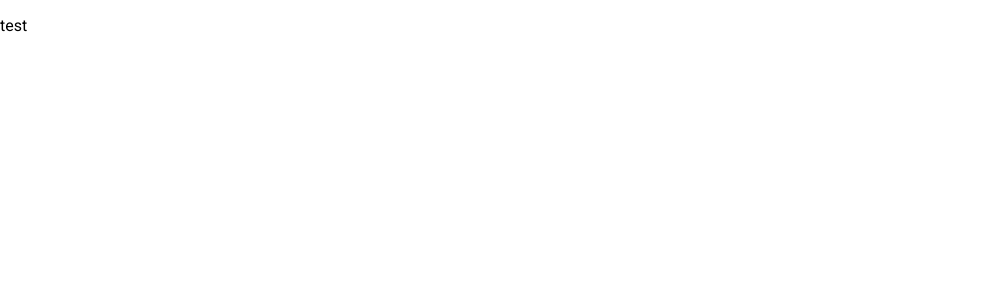
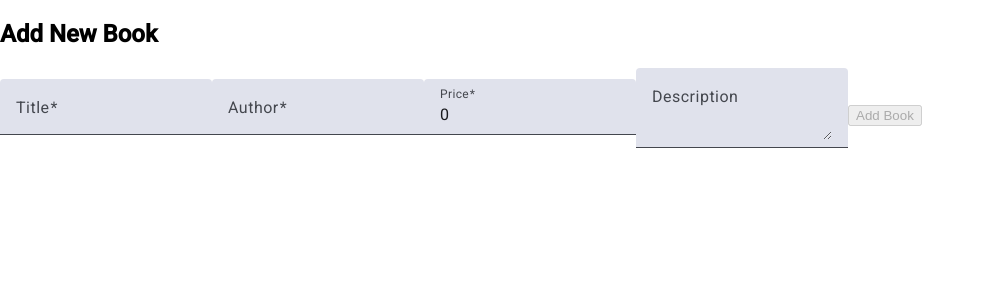
Before and after one commit to Achraftraf/bookstore-frontend, an Angular app in the folder bookstore-frontend/: page /books/add in a window 1280 px wide. Shown: the top 300 px of the page, without its empty margins (0-985 px from the left). Built offline with nearby package versions, Linux system fonts and the light colour scheme.

Commit message:
i was able to handle the requests from the front end to the backend also i created the form to handle post method

```diff
--- a/bookstore-frontend/angular.json
+++ b/bookstore-frontend/angular.json
@@ -27,7 +27,7 @@
               }
             ],
             "styles": [
-              "@angular/material/prebuilt-themes/azure-blue.css",
+              "src/custom-theme.scss",
               "src/styles.css"
             ],
             "scripts": [],
--- a/bookstore-frontend/package.json
+++ b/bookstore-frontend/package.json
@@ -22,6 +22,7 @@
     "@angular/platform-server": "^19.2.0",
     "@angular/router": "^19.2.0",
     "@angular/ssr": "^19.2.1",
+    "axios": "^1.8.2",
     "bootstrap": "^5.3.3",
     "express": "^4.18.2",
     "rxjs": "~7.8.0",
--- a/bookstore-frontend/src/app/components/book-form/book-form.component.html
+++ b/bookstore-frontend/src/app/components/book-form/book-form.component.html
@@ -1 +1,27 @@
-<p>test</p>
+<div class="book-form-container">
+    <h2 *ngIf="!book.id">Add New Book</h2>
+    <h2 *ngIf="book.id">Edit Book</h2>
+    <form (ngSubmit)="onSubmit(bookForm)" #bookForm="ngForm">
+      <mat-form-field appearance="fill">
+        <mat-label>Title</mat-label>
+        <input matInput type="text" name="title" [(ngModel)]="book.title" required minlength="1" maxlength="100">
+      </mat-form-field>
+
+      <mat-form-field appearance="fill">
+        <mat-label>Author</mat-label>
+        <input matInput type="text" name="author" [(ngModel)]="book.author" required minlength="1" maxlength="100">
+      </mat-form-field>
+
+      <mat-form-field appearance="fill">
+        <mat-label>Price</mat-label>
+        <input matInput type="number" name="price" [(ngModel)]="book.price" required min="0">
+      </mat-form-field>
+
+      <mat-form-field appearance="fill">
+        <mat-label>Description</mat-label>
+        <textarea matInput name="description" [(ngModel)]="book.description" maxlength="500"></textarea>
+      </mat-form-field>
+
+      <button mat-raised-button color="primary" type="submit" [disabled]="!bookForm.valid">{{ book.id ? 'Update' : 'Add' }} Book</button>
+    </form>
+  </div>
--- a/bookstore-frontend/src/app/components/book-form/book-form.component.ts
+++ b/bookstore-frontend/src/app/components/book-form/book-form.component.ts
@@ -1,11 +1,57 @@
 import { Component } from '@angular/core';
+import { CommonModule } from '@angular/common';
+import { FormsModule, NgForm } from '@angular/forms';
+import { MatFormFieldModule } from '@angular/material/form-field';
+import { MatInputModule } from '@angular/material/input';
+import { BookService, Book } from '../../services/book.service';  // Import BookService and Book interface
 
 @Component({
   selector: 'app-book-form',
-  imports: [],
+  standalone: true,
+  imports: [
+    CommonModule,
+    FormsModule,
+    MatFormFieldModule,
+    MatInputModule,
+  ],
   templateUrl: './book-form.component.html',
-  styleUrl: './book-form.component.css'
 })
 export class BookFormComponent {
+  book: Book = { id: undefined, title: '', author: '', price: 0, description: '' };  // Book object initialized
 
+  constructor(private bookService: BookService) {}
+
+  // Method to handle form submission
+  onSubmit(form: NgForm) {
+    if (form.valid) {
+      // Check if it's an existing book or a new book
+      if (this.book.id) {
+        // If the book has an id, update the book
+        this.bookService.updateBook(this.book).subscribe(
+          (updatedBook) => {
+            console.log('Book updated successfully', updatedBook);
+            // You can redirect or show a success message here
+          },
+          (error) => {
+            console.error('Error updating book', error);
+            // Show an error message if the update fails
+          }
+        );
+      } else {
+        // If the book doesn't have an id, add a new book
+        this.bookService.addBook(this.book).subscribe(
+          (newBook) => {
+            console.log('Book added successfully', newBook);
+            // You can redirect or show a success message here
+          },
+          (error) => {
+            console.error('Error adding book', error);
+            // Show an error message if the add fails
+          }
+        );
+      }
+    } else {
+      console.log('Form is not valid');
+    }
+  }
 }
--- a/bookstore-frontend/src/app/components/book-list/book-list.component.html
+++ b/bookstore-frontend/src/app/components/book-list/book-list.component.html
@@ -1 +1,35 @@
-<p>book-list works!</p>
+<!-- book-list.component.html -->
+<div class="book-list-container">
+    <h2>Book List</h2>
+    <table mat-table [dataSource]="books" class="mat-elevation-z8">
+      <ng-container matColumnDef="title">
+        <th mat-header-cell *matHeaderCellDef> Title </th>
+        <td mat-cell *matCellDef="let book"> {{ book.title }} </td>
+      </ng-container>
+
+      <ng-container matColumnDef="author">
+        <th mat-header-cell *matHeaderCellDef> Author </th>
+        <td mat-cell *matCellDef="let book"> {{ book.author }} </td>
+      </ng-container>
+
+      <ng-container matColumnDef="price">
+        <th mat-header-cell *matHeaderCellDef> Price </th>
+        <td mat-cell *matCellDef="let book"> ${{ book.price }} </td>
+      </ng-container>
+
+      <ng-container matColumnDef="actions">
+        <th mat-header-cell *matHeaderCellDef> Actions </th>
+        <td mat-cell *matCellDef="let book">
+          <button mat-icon-button color="accent" (click)="editBook(book)">
+            <mat-icon>edit</mat-icon>
+          </button>
+          <button mat-icon-button color="warn" (click)="deleteBook(book.id)">
+            <mat-icon>delete</mat-icon>
+          </button>
+        </td>
+      </ng-container>
+
+      <tr mat-header-row *matHeaderRowDef="['title', 'author', 'price', 'actions']"></tr>
+      <tr mat-row *matRowDef="let row; columns: ['title', 'author', 'price', 'actions'];"></tr>
+    </table>
+  </div>
--- a/bookstore-frontend/src/app/services/book.service.ts
+++ b/bookstore-frontend/src/app/services/book.service.ts
@@ -1,9 +1,77 @@
 import { Injectable } from '@angular/core';
+import axios from 'axios';  // Import axios
+import { Observable } from 'rxjs';
+
+export interface Book {
+  id?: number;
+  title: string;
+  author: string;
+  price: number;
+  description?: string;
+}
 
 @Injectable({
   providedIn: 'root'
 })
 export class BookService {
+  private apiUrl = 'http://localhost:8080/api/books';  // Your backend API URL
 
-  constructor() { }
+  // Replace the HttpClient with axios
+  constructor() {}
+
+  // Get all books
+  getBooks(): Observable<Book[]> {
+    return new Observable(observer => {
+      axios.get<Book[]>(this.apiUrl)
+        .then(response => {
+          observer.next(response.data);
+          observer.complete();
+        })
+        .catch(error => {
+          observer.error(error);
+        });
+    });
+  }
+
+  // Add a new book
+  addBook(book: Book): Observable<Book> {
+    return new Observable(observer => {
+      axios.post<Book>(this.apiUrl, book)
+        .then(response => {
+          observer.next(response.data);
+          observer.complete();
+        })
+        .catch(error => {
+          observer.error(error);
+        });
+    });
+  }
+
+  // Update an existing book
+  updateBook(book: Book): Observable<Book> {
+    return new Observable(observer => {
+      axios.put<Book>(`${this.apiUrl}/${book.id}`, book)
+        .then(response => {
+          observer.next(response.data);
+          observer.complete();
+        })
+        .catch(error => {
+          observer.error(error);
+        });
+    });
+  }
+
+  // Delete a book
+  deleteBook(id: number): Observable<void> {
+    return new Observable(observer => {
+      axios.delete<void>(`${this.apiUrl}/${id}`)
+        .then(() => {
+          observer.next();
+          observer.complete();
+        })
+        .catch(error => {
+          observer.error(error);
+        });
+    });
+  }
 }
--- /dev/null
+++ b/bookstore-frontend/src/custom-theme.scss
@@ -0,0 +1,16 @@
+
+// Custom Theming for Angular Material
+// For more information: https://material.angular.io/guide/theming
+@use '@angular/material' as mat;
+
+html {
+  @include mat.theme((
+    color: (
+      theme-type: light,
+      primary: mat.$azure-palette,
+      tertiary: mat.$blue-palette,
+    ),
+    typography: Roboto,
+    density: 0,
+  ));
+}
```
Also changed, not shown: bookstore-frontend/src/app/app.component.ts (+5 -2 lines), bookstore-frontend/src/app/app.module.ts (added, +16 -0 lines), bookstore-frontend/src/app/material.module.ts (added, +19 -0 lines), 2 other files (tests, documents, lock files or other folders).
